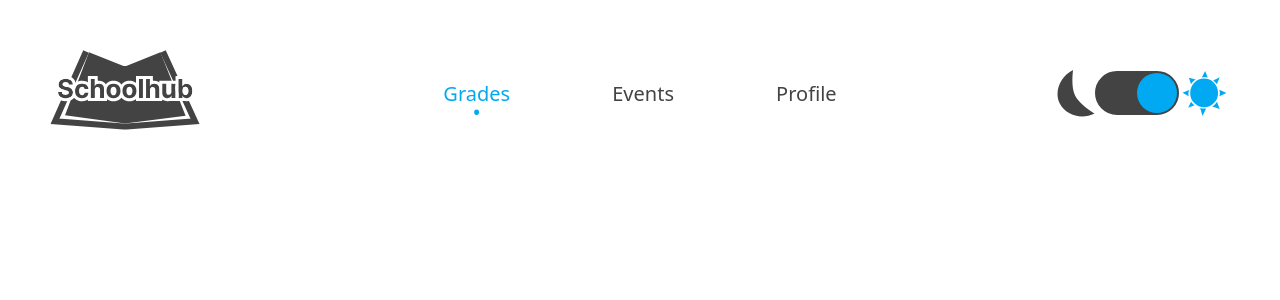
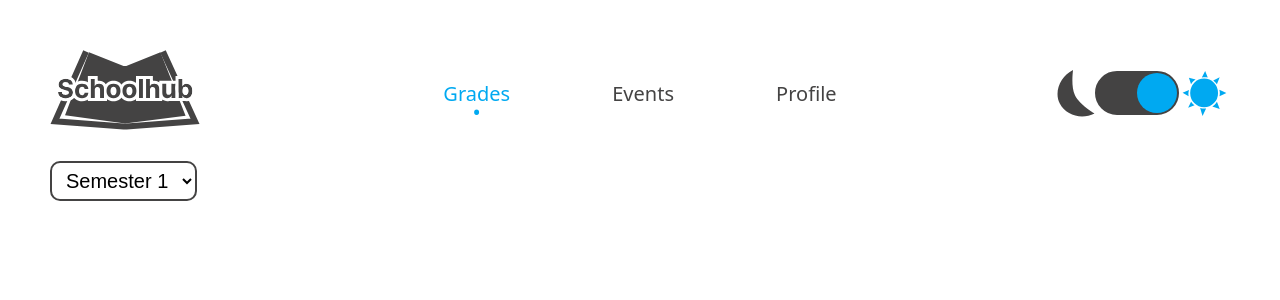
Before and after one commit to TheGreatShan/SchoolHub, a React (Create React App) app in the folder src/SchoolHub.Webapp/: page /grades in a window 1280 px wide. Shown: the top 300 px of the page. Built offline with nearby package versions, Linux system fonts and the light colour scheme.

Commit message:
add grades

```diff
--- a/src/SchoolHub.Webapp/src/App.tsx
+++ b/src/SchoolHub.Webapp/src/App.tsx
@@ -3,6 +3,7 @@ import { BrowserRouter, Routes, Route } from 'react-router-dom';
 import Home from './pages/home/Home';
 import { ThemeContext } from './contexts';
 import Navbar from './components/navbar/Navbar';
+import Grades from './pages/grades/Grades';
 function App() {
 
 	const [theme, setTheme] = useState(window.matchMedia('(prefers-color-scheme: light)').matches? 'light': 'dark');
@@ -23,6 +24,7 @@ function App() {
 			<Navbar/>
 			<Routes>
 				<Route path='/' element={<Home/>}/>
+				<Route path='/grades' element={<Grades/>}/>
 			</Routes>
 		</BrowserRouter>
 	</ThemeContext.Provider>
--- a/src/SchoolHub.Webapp/src/index.css
+++ b/src/SchoolHub.Webapp/src/index.css
@@ -45,6 +45,20 @@ h1 {
   color: var(--secondary-color);
 }
 
+select {
+  background-color: transparent;
+  color: var(--primary-color);
+  border: var(--secondary-color) solid 2px;
+  border-radius: 0.5em;
+  height: 2em;
+  font-size: inherit;
+  padding: 0 0.5em;
+}
+
+select option {
+  background-color: var(--bg-color);
+}
+
 
 .flex-column {
   display: flex;
--- /dev/null
+++ b/src/SchoolHub.Webapp/src/pages/grades/Grades.tsx
@@ -0,0 +1,13 @@
+function Grades() {
+
+    return (
+        <section style={{marginTop: 25}}>
+
+            <select>
+                {Array.from({length: 8}, (_, index) => index + 1).map((element) => <option>Semester {element}</option>)}
+            </select>
+        </section>
+    );
+}
+
+export default Grades;
```
